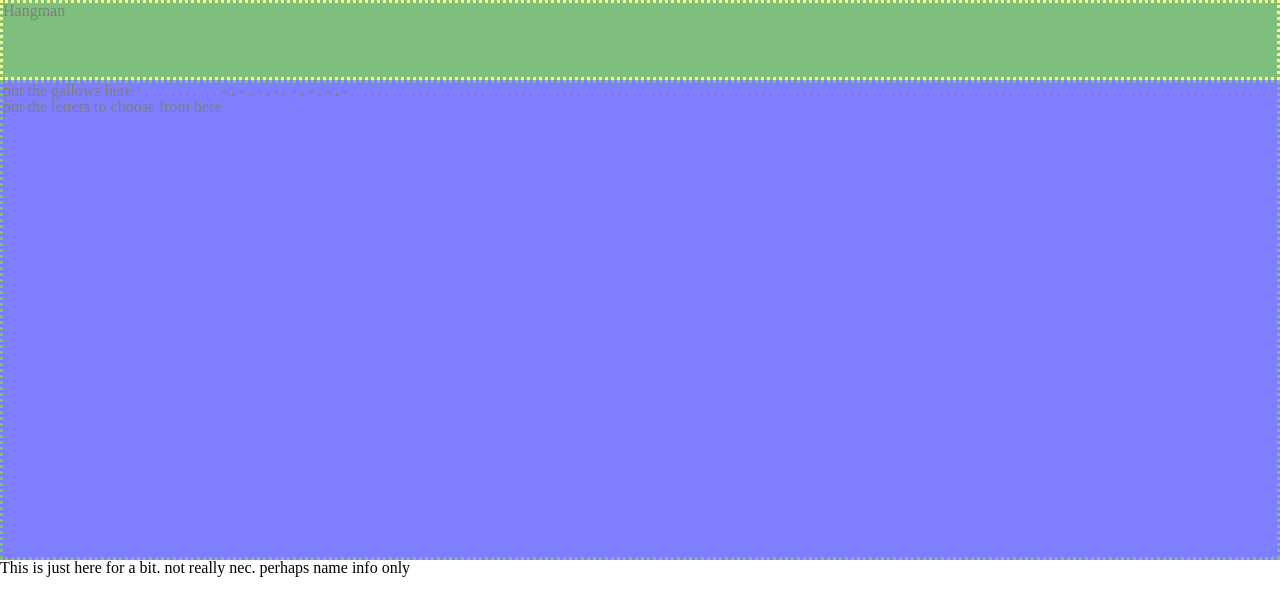
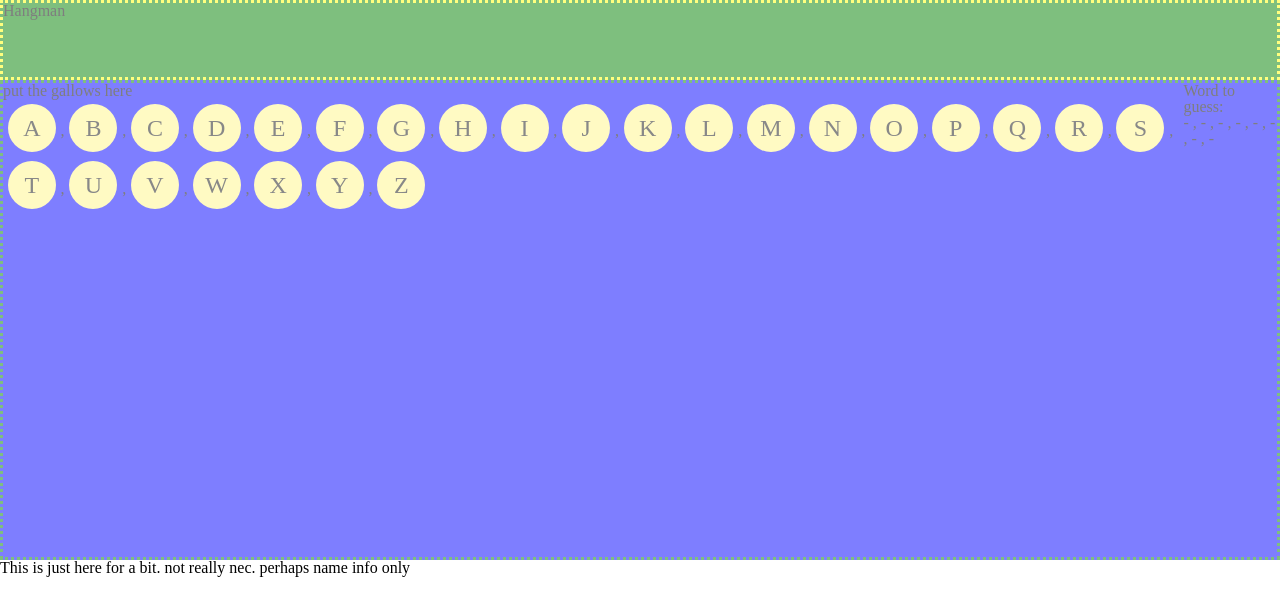
Before and after one commit to ihatetoast/hangman-game, a plain HTML site: page index.html in a window 1280 px wide. Drawn offline with Linux system fonts and the light colour scheme.

Commit message:
added divlettes for letters. dashes for word to guess. no game logic yet, only DOM logic

```diff
--- a/assets/css/style.scss
+++ b/assets/css/style.scss
@@ -68,6 +68,18 @@ section {
 	display: flex;
 	@include testBox(100%, 30em, green, blue, 0.5 );
 }
+
+.alphaBtn {
+	@include box(2em, 2em);
+	background-color: $yellow;
+	color: $black;
+	display: inline-block;
+	text-align: center;
+	font-size: 1.5em;
+	line-height: 2em;
+	margin: 0.2em;
+	border-radius: 50%;
+}
 //******************************************
 //******************************************
 // FOOTER
--- a/assets/javascript/script.js
+++ b/assets/javascript/script.js
@@ -1,10 +1,14 @@
 document.addEventListener("DOMContentLoaded", function(e) {
   console.log("if you see me, you dun did load gud.");
 // need a list of words DONE
-  const wordBank = ['PANTALOONS', 'KNICKERS', 'BOTTOMS', 'SLACKS', 'JEANS', 'CULOTTES', 'OVERALLS', 'SHORTS', 'LEGGINGS', 'JEGGINGS', 'CARGO', 'FLAIR', 'BELL BOTTOMS', 'BRITCHES', 'TROUSERS', 'BURMUDAS', 'BLOOMERS', 'UNDERPANTS', 'CHAPS', 'CORDS', 'CORDUROYS', 'DENIMS', 'DRAWERS', 'DUNGAREES', 'JODHPURS', 'BOXERS', 'CLAM DIGGERS', 'PEDAL PUSHERS', 'CAPRI', 'SMARTY', 'SASSY', 'BIG GIRL', 'BIG BOY'];
+  const wordBank = ['PANTALOONS', 'KNICKERS', 'BOTTOMS', 'SLACKS', 'JEANS', 'CULOTTES', 'OVERALLS', 'SHORTS', 'LEGGINGS', 'JEGGINGS', 'CARGO', 'FLAIR', 'BELL-BOTTOMS', 'BRITCHES', 'TROUSERS', 'BURMUDAS', 'BLOOMERS', 'UNDERPANTS', 'CHAPS', 'CORDS', 'CORDUROYS', 'DENIMS', 'DRAWERS', 'DUNGAREES', 'JODHPURS', 'BOXERS', 'CLAM-DIGGERS', 'PEDAL-PUSHERS', 'CAPRI', 'SMARTY', 'SASSY', 'BIG-GIRL', 'BIG-BOY'];
 
 // need to have an alphabet array DONE
 	const alphabet = ['A', 'B', 'C', 'D', 'E', 'F', 'G', 'H', 'I', 'J', 'K', 'L', 'M', 'N', 'O', 'P', 'Q', 'R', 'S', 'T', 'U', 'V', 'W', 'X', 'Y', 'Z'];
+
+	//variables for DOM elem
+	const word = document.getElementById('word');
+	const alpha = document.getElementById('alphabet');
 
   function play(){
   	let misses = [];//will need to know how many bad guesses = a loss.
@@ -13,18 +17,29 @@ document.addEventListener("DOMContentLoaded", function(e) {
   	//get a random number to be an index
 
   	const randoWord = wordBank[ Math.floor(Math.random() * wordBank.length) ];
+
+  	//the actual word and the matching array of dashes. these need to match:
   	let randoWordArr = randoWord.split('');
-  	let randoWordDashes = [];
+  	let dashesHTML = [];
 
   	console.log(` Random word array is ${randoWordArr}`);
+
+  	//convert the random word into dashes and put them into the dom
   	for(let l = 0; l < randoWordArr.length; l++){
   		console.log(`${l+1} letter is ${randoWordArr[l]}`);
-  		randoWordDashes.push(`<span id=${l}> - </span>`);
+  		dashesHTML.push(`<span id="${l}"> - </span>`);
   	}
-  	console.log(randoWordDashes);
-  	let dashes = document.getElementById('word');
-  	dashes.innerHTML = randoWordDashes;
+  	console.log(dashesHTML);
+  	word.innerHTML = dashesHTML;
 
+
+  	//make buttons for each letter of the alphabet
+  	let alphaHTML = [];
+  	for(let a = 0; a < alphabet.length; a++){
+  		alphaHTML.push(`<div class="alphaBtn" id="${alphabet[a].toLowerCase()}">${alphabet[a]}</div>`);
+  	}
+  	console.log(alphaHTML);
+  	alpha.innerHTML = alphaHTML;
   }
 
 //get the random word, for each letter, there's a dash or underline. display underlines
--- a/gulpfile.js
+++ /dev/null
@@ -1,13 +0,0 @@
-const gulp = require('gulp');
-const autoprefixer = require('gulp-autoprefixer');
-
-
-
-gulp.task('styles', ()=>{
- gulp.src('./assets/css/style.css')
- 	.pipe(autoprefixer())
- 	.pipe(gulp.dest('build'))
-});
-gulp.task('watch', ()=>{
-	gulp.watch('./assets/css/style.css', ['styles'])
-});
--- a/index.html
+++ b/index.html
@@ -5,7 +5,7 @@
 		<meta name="viewport" content="width=device-width, initial-scale=1.0">
 		<title>Hangman | Katy Cassidy</title>
 		<link rel="stylesheet" href="./assets/css/reset.css">
-		<link rel="stylesheet" href="./build/style.css">
+		<link rel="stylesheet" href="./assets/css/style.css">
 	</head>
 	<body>
 		<!--
@@ -32,10 +32,13 @@
 					put the gallows here
 				</div>
 				<div id="alphabet">
-					put the letters to choose from here
+
 				</div>
 			</div>
-			<div id="word"> word to guess is here</div>
+			<div>
+				<h1>Word to guess: </h1>
+				<div id="word"></div>
+			</div>
 		</section>
 
 		<!--
```
Also changed, not shown: package.json (deleted, +0 -26 lines), assets/css/style.css, build/style.css (deleted), 2 other files.
